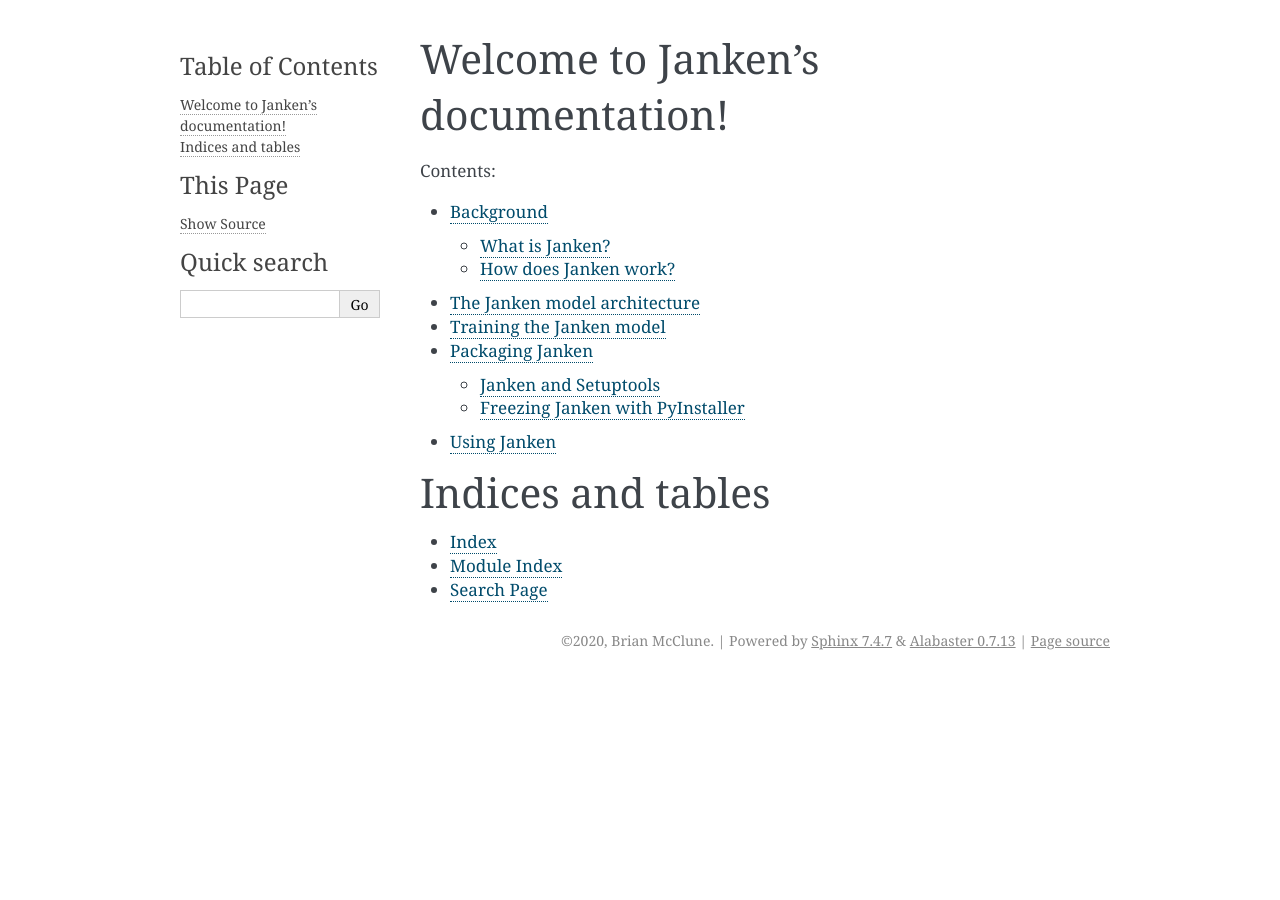
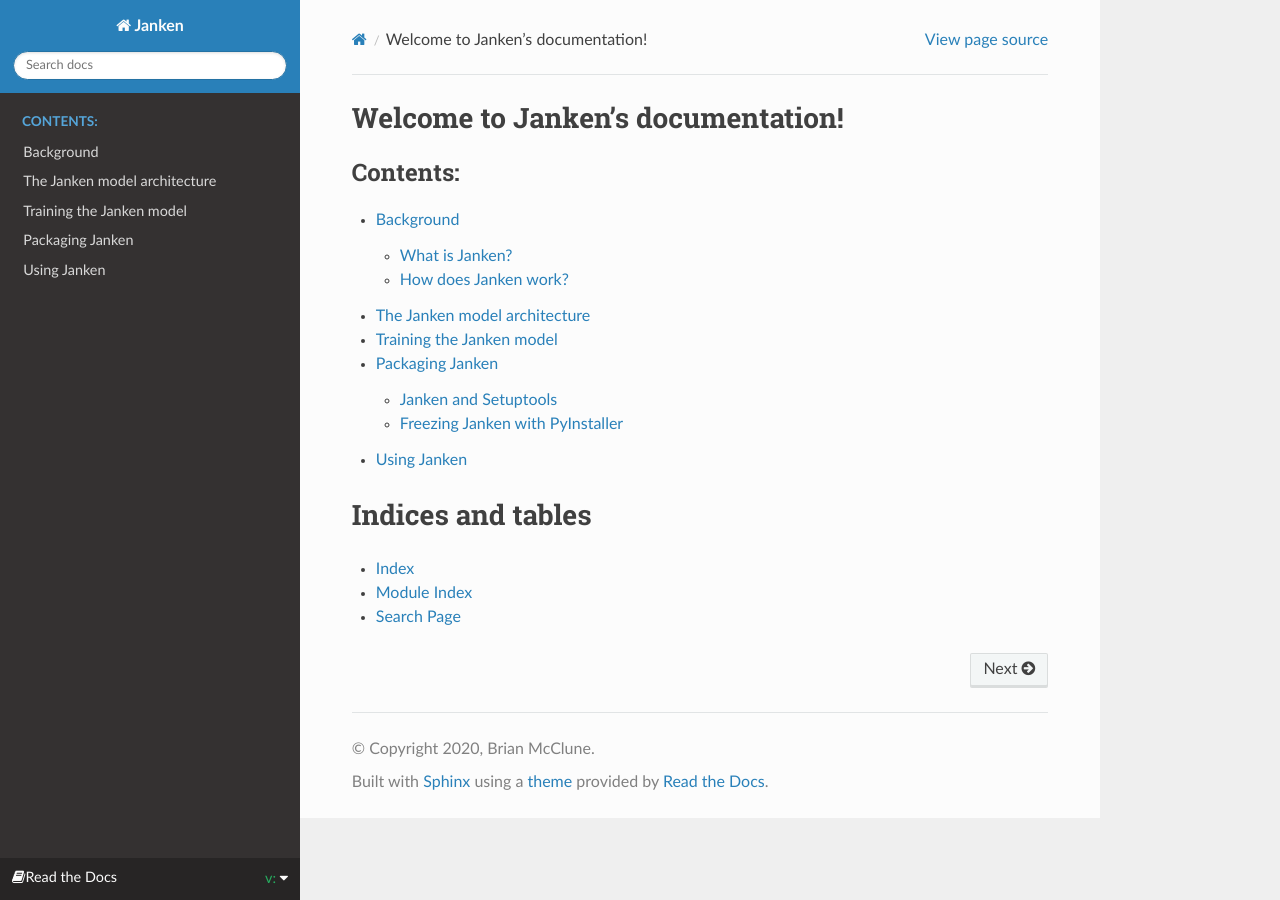
Before and after one commit to brian-mcclune-nnl/ils-ml, a Sphinx documentation site: the page built from doc/index.rst, in a window 1280 px wide. Built offline with Sphinx 7.4.7 and the Read the Docs theme 2.0.0, drawn with Linux system fonts in a browser that asks for light colours; the version number could not be read and is left out.

Commit message:
switched docs to sphinx_rtd_theme with versions

```diff
--- /dev/null
+++ b/doc/_templates/versions.html
@@ -0,0 +1,19 @@
+<div class="rst-versions" data-toggle="rst-versions" role="note" aria-label="versions">
+  <span class="rst-current-version" data-toggle="rst-current-version">
+    <span class="fa fa-book">Read the Docs</span>
+    v: {{ current_version }}
+    <span class="fa fa-caret-down"></span>
+  </span>
+  <div class="rst-other-versions">
+    {% if versions | length >= 1 %}
+    <dl>
+      <dt>{{ _('Versions') }}</dt>
+      {% for slug, url in versions %}
+        {% if slug == current_version %}<strong>{% endif %}
+        <dd><a href="{{ url }}">{{ slug }}</a></dd>
+        {% if slug == current_version %}</strong>{% endif %}
+      {% endfor %}
+    </dl>
+    {% endif %}
+  </div>
+</div>
--- a/doc/conf.py
+++ b/doc/conf.py
@@ -52,9 +52,19 @@
 # The theme to use for HTML and HTML Help pages.  See the documentation for
 # a list of builtin themes.
 #
-html_theme = 'alabaster'
+html_theme = 'sphinx_rtd_theme'
 
 # Add any paths that contain custom static files (such as style sheets) here,
 # relative to this directory. They are copied after the builtin static files,
 # so a file named "default.css" will overwrite the builtin "default.css".
 html_static_path = ['_static']
+
+# -- Options for RTD sidebar -------------------------------------------------
+
+html_context = {
+    'current_version': release,
+    'version': release,
+    'versions': [(release, f'/{release}/')],
+    'current_language': 'en',
+    'languages': [('en', f'/{release}/')],
+}
```
